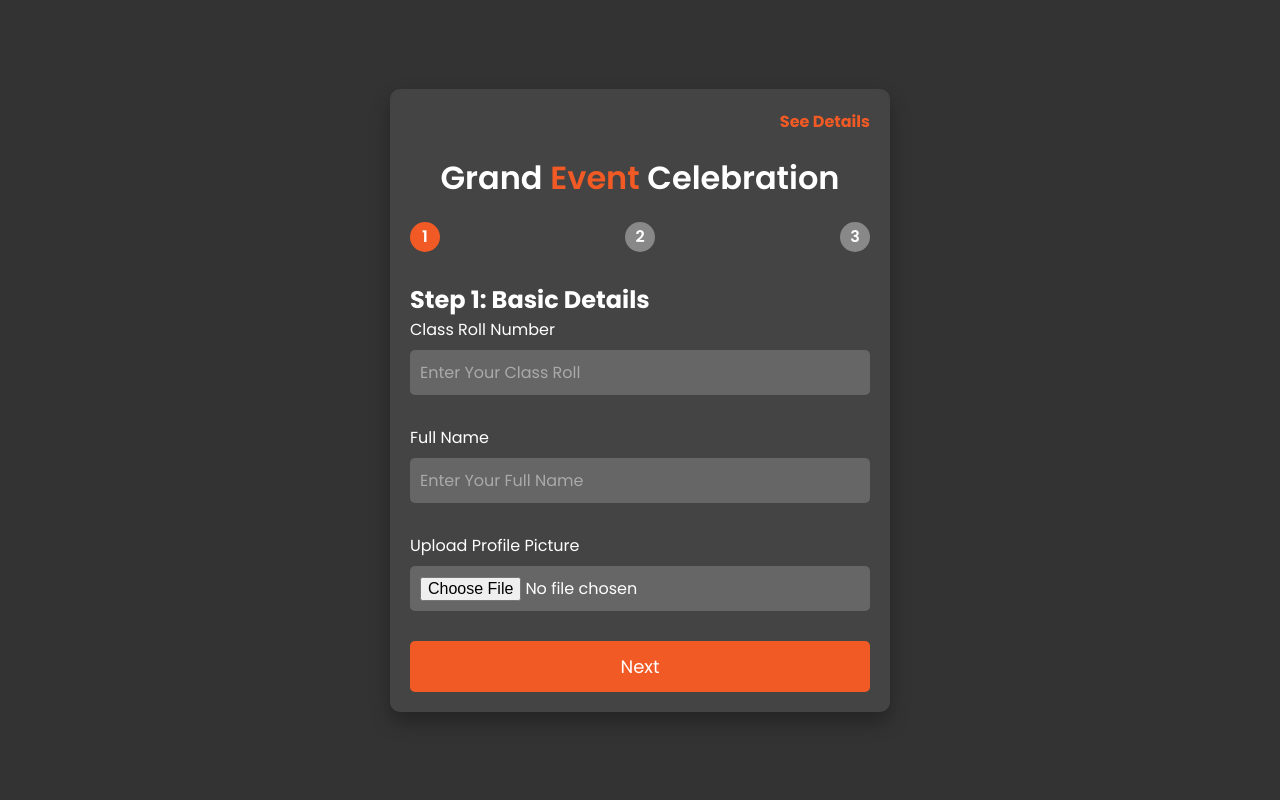
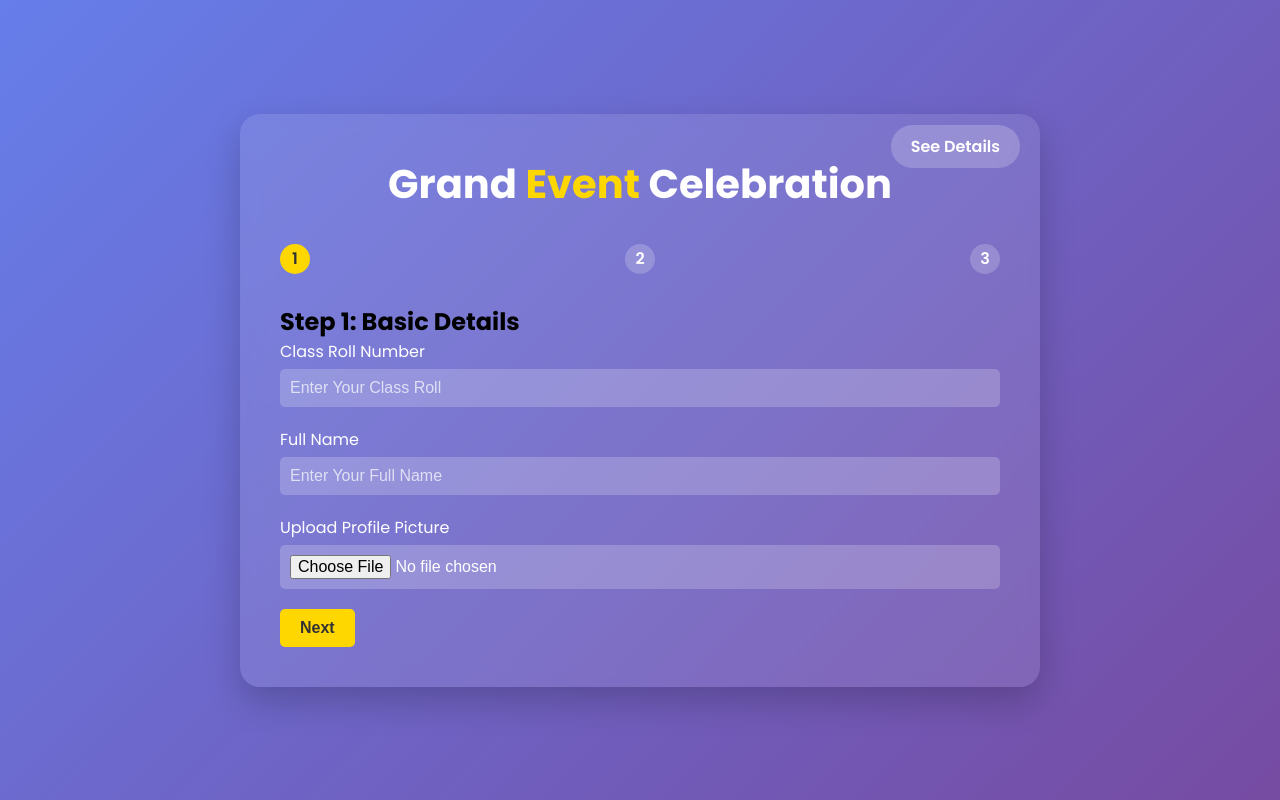
Before and after one commit to Ramsey99/fest-registration, a Flask app: page / in a window 1280 px wide. Run offline with Flask 2, Linux system fonts and the light colour scheme; some libraries are stand-ins or nearby versions.

Commit message:
Added index.html in the overall enhancement

```diff
--- a/templates/index.html
+++ b/templates/index.html
@@ -12,82 +12,115 @@
             margin: 0;
             padding: 0;
             box-sizing: border-box;
-            font-family: 'Poppins', sans-serif;
         }
 
         body {
-            background-color: #333;
-            color: #fff;
+            font-family: 'Poppins', sans-serif;
+            background: linear-gradient(135deg, #667eea 0%, #764ba2 100%);
+            min-height: 100vh;
             display: flex;
             justify-content: center;
             align-items: center;
-            min-height: 100vh;
-            padding: 10px;
+            padding: 20px;
         }
 
         .container {
-            max-width: 500px;
+            background: rgba(255, 255, 255, 0.1);
+            backdrop-filter: blur(10px);
+            border-radius: 20px;
+            padding: 40px;
             width: 100%;
-            padding: 20px;
-            background-color: #444;
-            border-radius: 10px;
-            box-shadow: 0 10px 20px rgba(0, 0, 0, 0.3);
+            max-width: 800px;
+            box-shadow: 0 15px 35px rgba(0, 0, 0, 0.2);
+        }
+
+        .navbar {
+            position: fixed;
+            top: 20px;
+            right: 20px;
+        }
+
+        .navbar ul {
+            list-style: none;
+        }
+
+        .navbar ul li a {
+            color: #fff;
+            text-decoration: none;
+            font-weight: 600;
+            padding: 10px 20px;
+            background: rgba(255, 255, 255, 0.2);
+            border-radius: 30px;
+            transition: all 0.3s ease;
+        }
+
+        .navbar ul li a:hover {
+            background: rgba(255, 255, 255, 0.4);
         }
 
         h1 {
+            font-size: 2.5rem;
+            color: #fff;
             text-align: center;
-            margin-bottom: 20px;
-            font-weight: 600;
+            margin-bottom: 30px;
         }
 
         h1 span {
-            color: #F15A24;
+            color: #ffd700;
+        }
+
+        .form-step {
+            display: none;
+        }
+
+        .form-step.active {
+            display: block;
         }
 
         .form-group {
             margin-bottom: 20px;
         }
 
-        .form-group label {
+        label {
             display: block;
-            margin-bottom: 8px;
-            font-weight: 400;
+            margin-bottom: 5px;
+            color: #fff;
         }
 
-        .form-group input,
-        .form-group select {
+        input, select {
             width: 100%;
             padding: 10px;
+            border: none;
+            background: rgba(255, 255, 255, 0.2);
+            border-radius: 5px;
+            color: #fff;
             font-size: 16px;
-            border: none;
-            border-radius: 5px;
-            background-color: #666;
-            color: #fff;
-            margin-bottom: 10px;
         }
 
-        .form-group input::placeholder {
-            color: #aaa;
+        input::placeholder {
+            color: rgba(255, 255, 255, 0.7);
         }
 
-        .form-group select {
-            appearance: none;
+        .btnn {
+            background: #ffd700;
+            color: #333;
+            border: none;
+            padding: 10px 20px;
+            border-radius: 5px;
+            cursor: pointer;
+            font-size: 16px;
+            font-weight: 600;
+            transition: all 0.3s ease;
         }
 
-        button.btnn {
-            width: 100%;
-            padding: 12px;
-            background-color: #F15A24;
-            border: none;
-            border-radius: 5px;
-            color: #fff;
-            font-size: 18px;
-            cursor: pointer;
-            transition: background-color 0.3s;
+        .btnn:hover {
+            background: #ffec3c;
         }
 
-        button.btnn:hover {
-            background-color: #e14918;
+        .form-navigation {
+            display: flex;
+            justify-content: space-between;
+            margin-top: 20px;
         }
 
         .progress-bar {
@@ -99,56 +132,23 @@
         .progress-step {
             width: 30px;
             height: 30px;
-            background-color: #888;
+            border-radius: 50%;
+            background: rgba(255, 255, 255, 0.2);
+            display: flex;
+            justify-content: center;
+            align-items: center;
             color: #fff;
-            border-radius: 50%;
-            display: flex;
-            align-items: center;
-            justify-content: center;
             font-weight: 600;
-            transition: background-color 0.3s;
         }
 
         .progress-step.active {
-            background-color: #F15A24;
-        }
-
-        .form-navigation {
-            display: flex;
-            justify-content: space-between;
-        }
-
-        .form-step {
-            display: none;
-        }
-
-        .form-step.active {
-            display: block;
+            background: #ffd700;
+            color: #333;
         }
 
         #event-info {
             color: #fff;
             margin-top: 10px;
-        }
-
-        .navbar {
-            margin-bottom: 20px;
-        }
-
-        .navbar ul {
-            list-style-type: none;
-            text-align: right;
-        }
-
-        .navbar ul li {
-            display: inline;
-            margin-left: 20px;
-        }
-
-        .navbar ul li a {
-            text-decoration: none;
-            color: #F15A24;
-            font-weight: bold;
         }
     </style>
 </head>
@@ -179,9 +179,7 @@
                 </div>
                 <div class="form-group">
                     <label for="profile">Upload Profile Picture</label>
-
                     <input type="file" id="profile" name="profile" accept="image/*" required>
-
                 </div>
                 <button type="button" class="btnn next-step">Next</button>
             </div>
@@ -309,6 +307,10 @@
         });
 
         updateSteps();
+
+        gsap.from(".container", {opacity: 0, y: 50, duration: 1, ease: "power3.out"});
+        gsap.from("h1", {opacity: 0, y: 30, duration: 1, delay: 0.5, ease: "power3.out"});
+        gsap.from(".progress-bar", {opacity: 0, scale: 0.8, duration: 1, delay: 0.7, ease: "back.out(1.7)"});
     </script>
 </body>
 </html>
```
